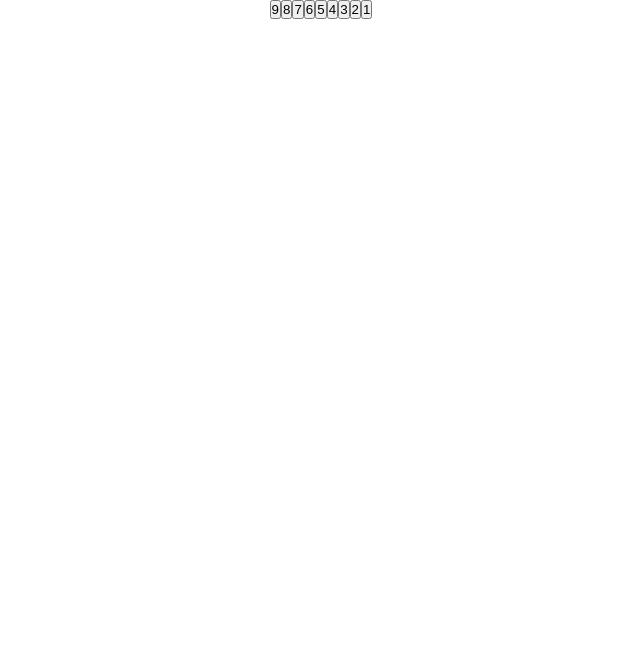
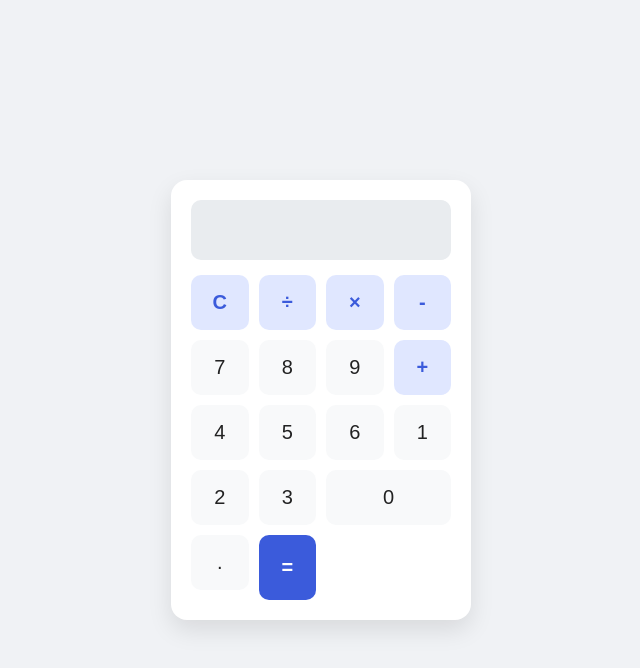
Before and after one commit to dlugokenskihigor-ship-it/calculadora, a plain HTML site: page index.html in a window 1280 px wide. Shown: the whole page, without its empty margins (319-959 px from the left). Drawn offline with Linux system fonts and the light colour scheme.

Commit message:
style: numeros estilizados

```diff
--- a/index.css
+++ b/index.css
@@ -4,8 +4,141 @@
      box-sizing: border-box;
  }
 
- .inicio{
-    display: flex;
-    justify-content: center;
-    align-items: center;
- }
+ /* Cores do Tema Normal (Claro) */
+:root {
+  --bg-body: #f0f2f5;
+  --bg-calc: #ffffff;
+  --bg-display: #e9ecef;
+  --text-color: #222222;
+  --btn-bg: #f8f9fa;
+  --btn-hover: #e2e6ea;
+  --operator-bg: #e0e7ff;
+  --operator-text: #3b5bdb;
+  --equal-bg: #3b5bdb;
+  --equal-text: #ffffff;
+  --shadow: rgba(0, 0, 0, 0.1);
+}
+
+/* Cores do Tema Preto (Escuro) */
+body.dark-mode {
+  --bg-body: #121212;
+  --bg-calc: #1e1e1e;
+  --bg-display: #2c2c2c;
+  --text-color: #ffffff;
+  --btn-bg: #2a2a2a;
+  --btn-hover: #3a3a3a;
+  --operator-bg: #333b52;
+  --operator-text: #8ea8ff;
+  --equal-bg: #4c6ef5;
+  --equal-text: #ffffff;
+  --shadow: rgba(0, 0, 0, 0.5);
+}
+
+* {
+  box-sizing: border-box;
+  margin: 0;
+  padding: 0;
+  font-family: Arial, sans-serif;
+}
+
+body {
+  background-color: var(--bg-body);
+  color: var(--text-color);
+  display: flex;
+  flex-direction: column;
+  justify-content: center;
+  align-items: center;
+  min-height: 100vh;
+  transition: background-color 0.3s, color 0.3s;
+}
+
+/* Botão de trocar tema */
+#theme-toggle {
+  margin-bottom: 20px;
+  padding: 10px 18px;
+  font-size: 14px;
+  font-weight: bold;
+  border: none;
+  border-radius: 20px;
+  cursor: pointer;
+  background-color: var(--bg-calc);
+  color: var(--text-color);
+  box-shadow: 0 4px 10px var(--shadow);
+  transition: 0.3s;
+}
+
+#theme-toggle:hover {
+  transform: scale(1.05);
+}
+
+/* Corpo da Calculadora */
+.calculator {
+  background-color: var(--bg-calc);
+  padding: 20px;
+  border-radius: 16px;
+  box-shadow: 0 10px 25px var(--shadow);
+  width: 300px;
+  transition: background-color 0.3s;
+}
+
+/* Visor */
+#display {
+  width: 100%;
+  height: 60px;
+  background-color: var(--bg-display);
+  color: var(--text-color);
+  border: none;
+  border-radius: 10px;
+  margin-bottom: 15px;
+  padding: 10px 15px;
+  font-size: 28px;
+  text-align: right;
+  outline: none;
+}
+
+/* Grade de botões */
+.keys {
+  display: grid;
+  grid-template-columns: repeat(4, 1fr);
+  gap: 10px;
+}
+
+button {
+  height: 55px;
+  font-size: 20px;
+  border: none;
+  border-radius: 10px;
+  background-color: var(--btn-bg);
+  color: var(--text-color);
+  cursor: pointer;
+  transition: background-color 0.2s, transform 0.1s;
+}
+
+button:hover {
+  background-color: var(--btn-hover);
+}
+
+button:active {
+  transform: scale(0.95);
+}
+
+/* Botões de Operadores (+, -, ×, ÷, C) */
+button.operator {
+  background-color: var(--operator-bg);
+  color: var(--operator-text);
+  font-weight: bold;
+}
+
+/* Botão 0 ocupando 2 colunas */
+button.zero {
+  grid-column: span 2;
+}
+
+/* Botão = ocupando 2 linhas na vertical para fechar o layout */
+button.equal {
+  grid-row: span 2;
+  height: 100%;
+  background-color: var(--equal-bg);
+  color: var(--equal-text);
+  font-weight: bold;
+}
--- a/index.html
+++ b/index.html
@@ -1,30 +1,42 @@
+
 <!DOCTYPE html>
-<html lang="en">
-
+<html lang="pt-BR">
 <head>
   <meta charset="UTF-8">
   <meta name="viewport" content="width=device-width, initial-scale=1.0">
   <title>Calculadora</title>
   <link rel="stylesheet" href="index.css">
 </head>
+<body>
 
-<body>
-    <main>
-        <div class="inicio">
+  <div class="calculator">
+    <input type="text" id="display" disabled>
 
-            <button>9</button>
-            <button>8</button>
-            <button>7</button>
+    <div class="keys">
+      <button class="operator" value="C">C</button>
+      <button class="operator" value="/">÷</button>
+      <button class="operator" value="*">×</button>
+      <button class="operator" value="-">-</button>
 
-            <button>6</button>
-            <button>5</button>
-            <button>4</button>
+      <button value="7">7</button>
+      <button value="8">8</button>
+      <button value="9">9</button>
+      <button class="operator" value="+">+</button>
 
-            <button>3</button>
-            <button>2</button>
-            <button>1</button>
+      <button value="4">4</button>
+      <button value="5">5</button>
+      <button value="6">6</button>
+
+      <button value="1">1</button>
+      <button value="2">2</button>
+      <button value="3">3</button>
+
+      <button value="0" class="zero">0</button>
+      <button value=".">.</button>
+      <button class="equal" value="=">=</button>
     </div>
-    </main>
+  </div>
+
+  <script src="script.js"></script>
 </body>
-
 </html>
--- /dev/null
+++ b/script.js
@@ -0,0 +1,33 @@
+const toggleBtn = document.getElementById('theme-toggle');
+const display = document.getElementById('display');
+const buttons = document.querySelectorAll('.keys button');
+
+// 1. Alternar entre fundo normal e preto
+toggleBtn.addEventListener('click', () => {
+  document.body.classList.toggle('dark-mode');
+
+  if (document.body.classList.contains('dark-mode')) {
+    toggleBtn.textContent = '☀️ Modo Normal';
+  } else {
+    toggleBtn.textContent = '🌙 Modo Preto';
+  }
+});
+
+// 2. Funcionamento básico da calculadora
+buttons.forEach(button => {
+  button.addEventListener('click', () => {
+    const value = button.value;
+
+    if (value === 'C') {
+      display.value = '';
+    } else if (value === '=') {
+      try {
+        display.value = eval(display.value) || '';
+      } catch {
+        display.value = 'Erro';
+      }
+    } else {
+      display.value += value;
+    }
+  });
+});
```
Lines whose indentation alone changed are shown as unchanged.
